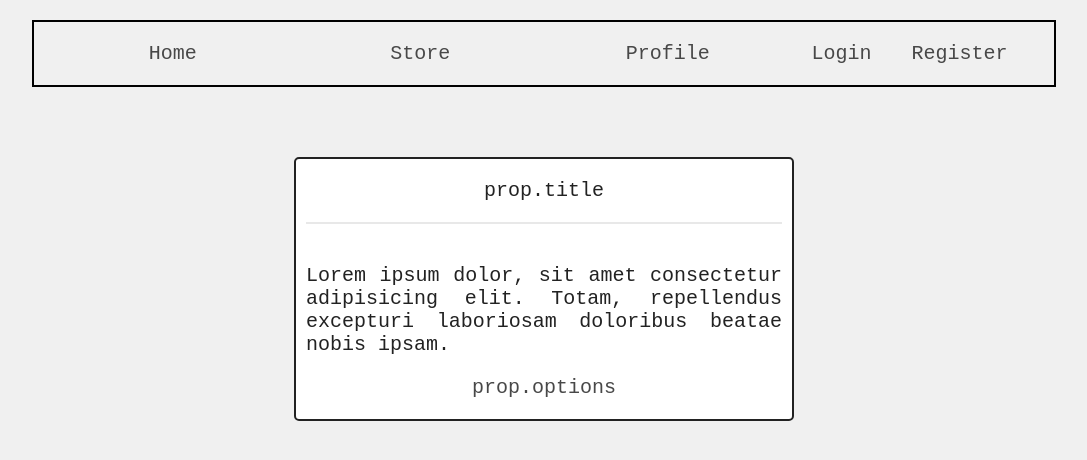
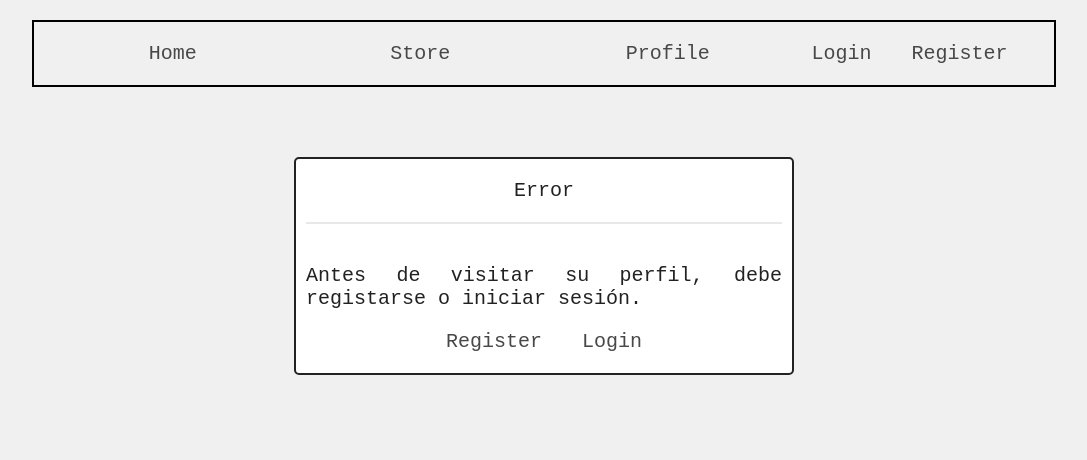
Before and after one commit to WilsonMachado/bit02spa, a React (Vite) app: page /bit02spa/profile in a window 1280 px wide. Shown: the top 460 px of the page, without its empty margins (96-1183 px from the left). Built offline with nearby package versions, Linux system fonts and the light colour scheme.

Commit message:
Se termina modal para manejar el error de usuario no logueado o registrado

```diff
--- a/src/components/Modal.jsx
+++ b/src/components/Modal.jsx
@@ -1,19 +1,20 @@
 import React from 'react'
 
-export const Modal = () => {
+export const Modal = ({title, text, children}) => {
+    console.log(title);
+    console.log(text);
   return (
     <>
         <div className='modal'>
             <div className="modal-content">
                 <div className="modal-header">
-                    <h2>prop.title</h2>
+                    <h2>{title}</h2>
                 </div>
                 <div className="modal-text">
-                    <p>Lorem ipsum dolor, sit amet consectetur adipisicing elit. Totam, repellendus excepturi laboriosam doloribus beatae nobis ipsam.</p>
+                    <p>{text}</p>
                 </div>
                 <div className="modal-options">
-                    <a href="#">prop.options</a>
-
+                    {children}
                 </div>
             </div>
         </div>
--- a/src/components/Navegacion.jsx
+++ b/src/components/Navegacion.jsx
@@ -1,4 +1,4 @@
-import { Link } from "react-router-dom"
+import { Link } from "react-router-dom";
 
 export const Navegacion = ({children}) => {
   return (
--- a/src/components/RouteWatchdog.jsx
+++ b/src/components/RouteWatchdog.jsx
@@ -1,4 +1,4 @@
-import { Navigate } from "react-router"
+import { Link } from "react-router-dom";
 import { Modal } from "./Modal";
 export const RouteWatchdog = ({children, currentUser, redirectTo="/bit02spa"}) => {
 
@@ -6,7 +6,10 @@ export const RouteWatchdog = ({children, currentUser, redirectTo="/bit02spa"}) =
 
     if(!currentUser){
         return <>
-            <Modal />
+            <Modal title={"Error"} text={"Antes de visitar su perfil, debe registarse o iniciar sesión."}>
+                <Link to={"/bit02spa/register"}>Register</Link>
+                <Link to={"/bit02spa/login"}>Login</Link>
+            </Modal>
         </>;
     }else{
         return children;
```
